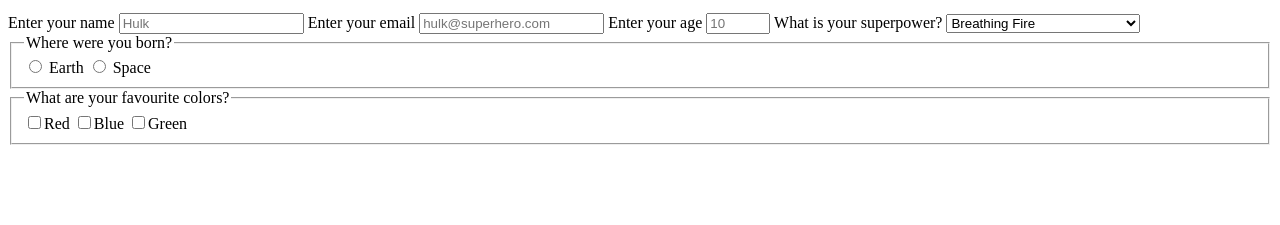
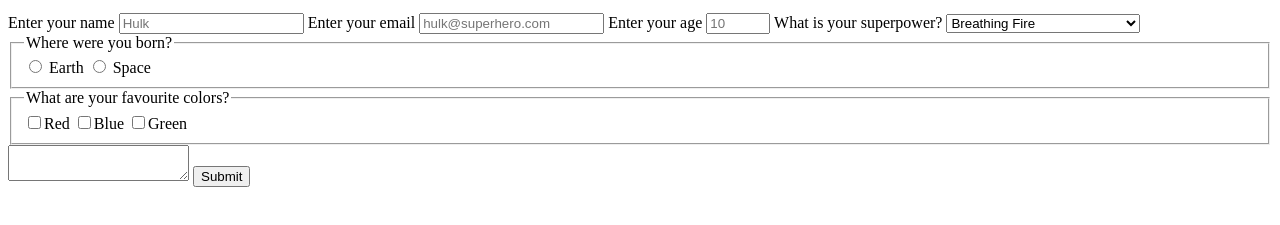
Before and after one commit to aaelsay3d/survey-form, a plain HTML site: page index.html in a window 1280 px wide. Shown: the part 119-344 px from the top of the page. Drawn offline with Linux system fonts and the light colour scheme.

Commit message:
Add a textarea and a submit button

```diff
--- a/index.html
+++ b/index.html
@@ -21,6 +21,7 @@
     <input id="number" name="number" type="number" min="0" max="100" placeholder="10" />
 
     <label for"dropdown">What is your superpower?</label>
+
     <select id="dropdown" name="powers">
         <option value="fire"> Breathing Fire</option>
         <option value="stone"> Converting anything to Stone</option>
@@ -28,7 +29,6 @@
 
     <fieldset>
         <legend>Where were you born?</legend>
-
         <input type="radio" id="earth" name="birthplace" value="earth" />
         <label for="earth">Earth</label>
 
@@ -42,7 +42,10 @@
         <input type="checkbox" name="color" value="blue">Blue
         <input type="checkbox" name="color" value="green">Green
     </fieldset>
+
+    <textarea type="textarea" id="comments" name="comments"></textarea>
+
+    <button id="submit" type="submit">Submit</button>
 </form>
 
-
 </html>
```
